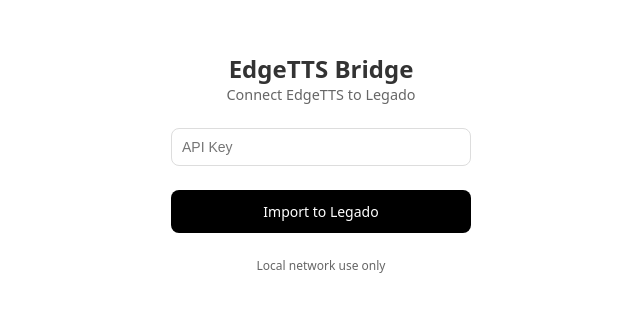
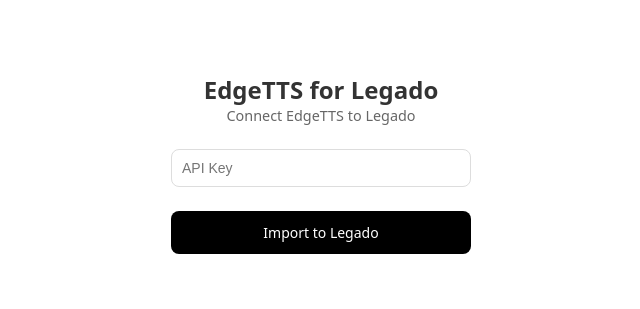
Before and after one commit to enximi/edge_tts_for_legado, a plain HTML site: page templates/index.html in a window 1280 px wide. Shown: the part 237-546 px from the top of the page, without its empty margins (319-959 px from the left). Drawn offline with Linux system fonts and the light colour scheme.

Commit message:
feat: 引入 Legado 导入的 Web UI 并改进 TTS URL 方案检测

```diff
--- a/templates/index.html
+++ b/templates/index.html
@@ -83,24 +83,17 @@
     a:active {
         opacity: .7;
     }
-
-    small {
-        color: var(--sub);
-        font-size: 0.75rem;
-    }
 </style>
 
 <main>
     <div>
-        <h1>EdgeTTS Bridge</h1>
+        <h1>EdgeTTS for Legado</h1>
         <p>Connect EdgeTTS to Legado</p>
     </div>
 
     <input id="k" type="password" placeholder="API Key">
 
     <a id="b">Import to Legado</a>
-
-    <small>Local network use only</small>
 </main>
 
 <script>
```
Also changed, not shown: 1 other file.
